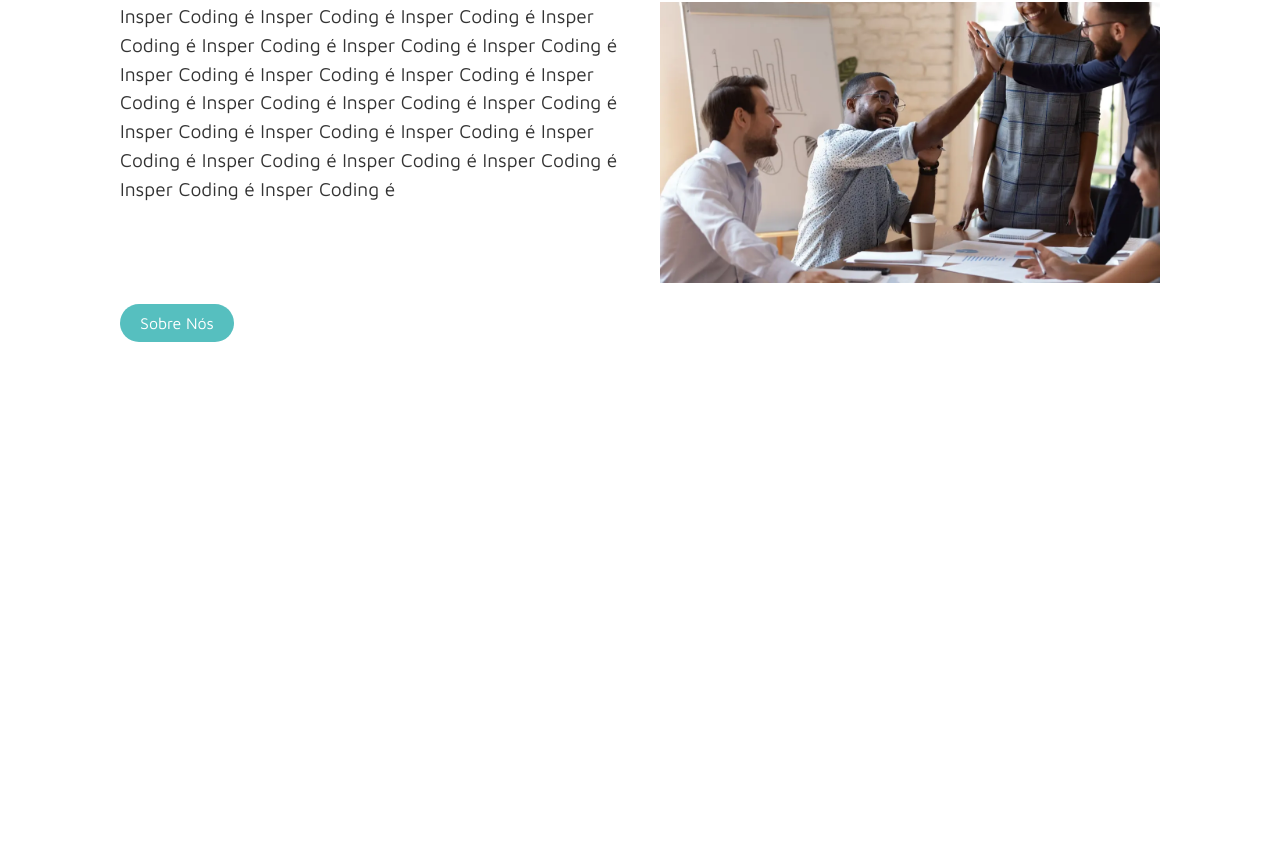
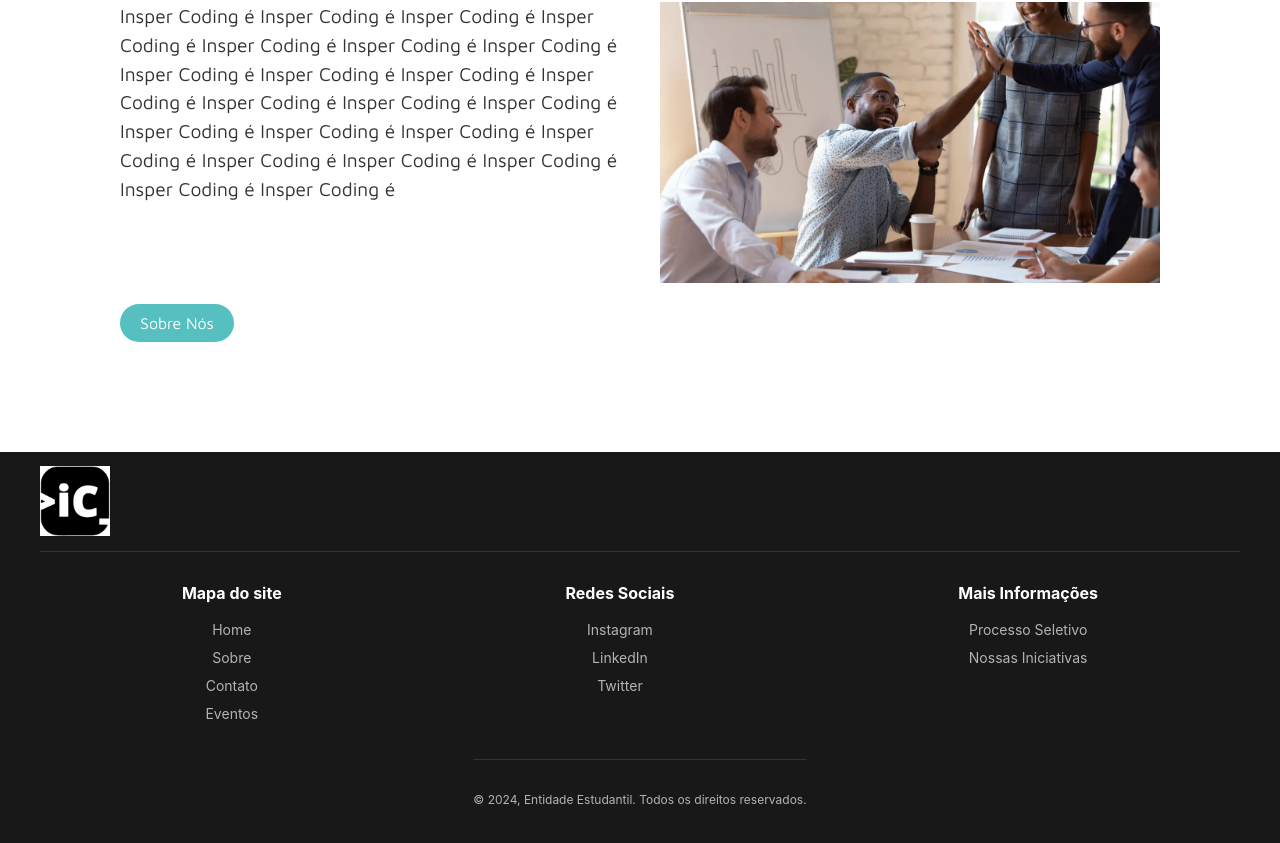
Before and after one commit to henriquetg1/ic-grupo-3-sprint-1-home-page, a React (Create React App) app in the folder home-page/: page / in a window 1280 px wide. Shown: the part 945-1788 px from the top of the page. Before the commit the page ends 1397 px from the top, so only its background shows below. Built offline with nearby package versions, Linux system fonts and the light colour scheme.

Commit message:
feat: Footer implementado e estilizacao

```diff
--- a/home-page/src/App.js
+++ b/home-page/src/App.js
@@ -2,6 +2,7 @@
 import Header from './components/Header';
 import Cultura from './components/Cultura';
 import PalavraImpacto from './components/PalavraImpacto';
+import Footer from './components/Footer.js';
 
 function App() {
   return (
@@ -13,6 +14,7 @@
       <section className="cultura">
         <Cultura />
       </section>
+      <Footer />
     </div>
   );
 }
--- /dev/null
+++ b/home-page/src/components/Footer.js
@@ -0,0 +1,49 @@
+import React from 'react';
+import logo from '../assets/images/ic.jpg';
+import '../styles/Footer.css';
+
+const Footer = () => {
+  return (
+    <footer className="mainFooter">
+      <div className="footer-header">
+        <img src={logo} className="footer-logo" />
+        {/* <p className="footer-description">Entidade focada em trazer tecnologia e inovação para a comunidade.</p> */}
+      </div>
+
+      <div className="footer-links">
+        <div className="footer-column">
+          <h4>Mapa do site</h4>
+          <ul>
+            <li><a href="/home">Home</a></li>
+            <li><a href="/sobre">Sobre</a></li>
+            <li><a href="/contato">Contato</a></li>
+            <li><a href="/eventos">Eventos</a></li>
+          </ul>
+        </div>
+
+        <div className="footer-column">
+          <h4>Redes Sociais</h4>
+          <ul>
+            <li><a href="https://www.instagram.com">Instagram</a></li>
+            <li><a href="https://www.linkedin.com">LinkedIn</a></li>
+            <li><a href="https://www.twitter.com">Twitter</a></li>
+          </ul>
+        </div>
+
+        <div className="footer-column">
+          <h4>Mais Informações</h4>
+          <ul>
+            <li><a href="/processo-seletivo">Processo Seletivo</a></li>
+            <li><a href="/iniciativas">Nossas Iniciativas</a></li>
+          </ul>
+        </div>
+      </div>
+
+      <div className="footer-bottom">
+        <p>© 2024, Entidade Estudantil. Todos os direitos reservados.</p>
+      </div>
+    </footer>
+  );
+};
+
+export default Footer;
--- /dev/null
+++ b/home-page/src/styles/Footer.css
@@ -0,0 +1,87 @@
+.mainFooter {
+    display: flex;
+    flex-direction: column;
+    justify-content: space-between;
+    align-items: center;
+
+    height: auto;
+
+    padding: 40px;
+    padding-top: 14px;
+
+    background-color: #181818;
+    color: #ffffff;
+}
+
+/* ================================================================================================= */
+/* Header do footer */
+
+.footer-header {
+    display: flex;
+    flex-direction: row;
+    align-items: center;
+
+    text-align: center;
+
+    width: 100%;
+
+    margin-bottom: 10px;
+    border-bottom: 1px solid #333333;
+}
+
+.footer-logo {
+    width: 70px;
+    margin-bottom: 15px;
+}
+
+.footer-description {
+    font-size: 14px;
+    color: #b3b3b3;
+}
+
+/* ================================================================================================= */
+/* Colunas de Links */
+
+.footer-links {
+    display: flex;
+    justify-content: space-around;
+    width: 100%;
+    max-width: 1200px;
+    margin-bottom: 20px;
+}
+
+.footer-column h4 {
+    color: #ffffff;
+    font-size: 16px;
+    margin-bottom: 10px;
+}
+
+.footer-column ul {
+    list-style-type: none;
+    padding: 0;
+}
+
+.footer-column li {
+    margin-bottom: 8px;
+}
+
+.footer-column a {
+    color: #b3b3b3;
+    text-decoration: none;
+    font-size: 14px;
+}
+
+.footer-column a:hover {
+    color: #ffffff;
+    text-decoration: underline;
+}
+
+/* ================================================================================================= */
+/* Rodapé inferior */
+.footer-bottom {
+    text-align: center;
+    font-size: 12px;
+    color: #b3b3b3;
+    padding-top: 20px;
+    border-top: 1px solid #333333;
+}
```
